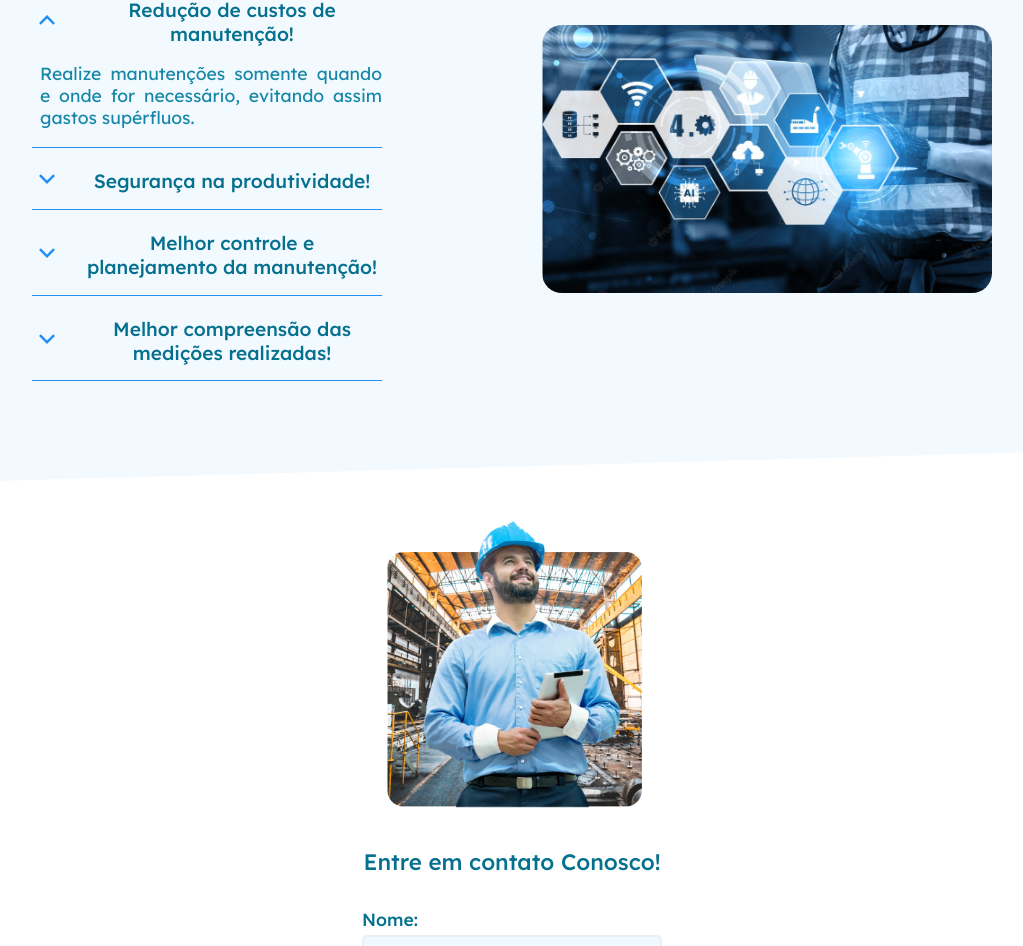
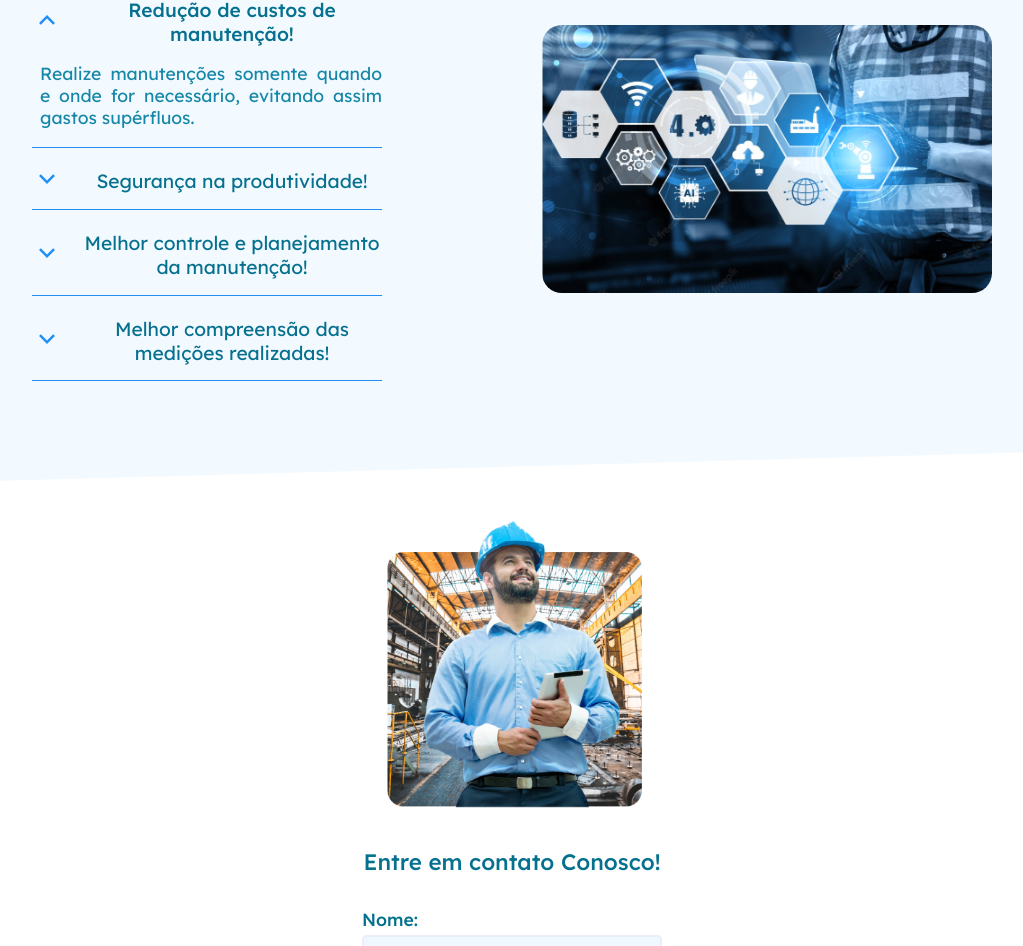
Before and after one commit to estevaolibardi/lektor-pagge, a Next.js app in the folder lektorr/: page / in a window 1280 px wide. Shown: the part 1411-2357 px from the top of the page, without its empty margins (128-1151 px from the left). Built offline with nearby package versions, Linux system fonts and the light colour scheme.

Commit message:
feat: new st

```diff
--- a/lektorr/components/Accordion/index.tsx
+++ b/lektorr/components/Accordion/index.tsx
@@ -49,6 +49,18 @@ type Type = {
   selected: any;
 };
 
+const STYLE = {
+  infoColor: {
+    color: 'green',
+  },
+  warningColor: {
+    color: 'orange',
+  },
+  errorColor: {
+    color: 'red',
+  },
+};
+
 const Accordion = ({ toggle, selected }: Type) => {
   return (
     <Box>
@@ -76,7 +88,7 @@ const Accordion = ({ toggle, selected }: Type) => {
 
               {data.map((item, i) => (
                 <BoxAccordion key={i}>
-                  <Question onClick={() => toggle(i)}>
+                  <Question onClick={() => toggle(i)} selected={selected}>
                     <span>
                       {selected === i + 1 ? (
                         <RiArrowUpSLine size={30} color="#228FF4" />
@@ -84,7 +96,15 @@ const Accordion = ({ toggle, selected }: Type) => {
                         <RiArrowDownSLine size={30} color="#228FF4" />
                       )}
                     </span>
-                    <h2>{item.question}</h2>
+                    <h2
+                      style={
+                        selected === i + 1
+                          ? { fontWeight: '500' }
+                          : { fontWeight: '400' }
+                      }
+                    >
+                      {item.question}
+                    </h2>
                   </Question>
                   {selected === i + 1 ? (
                     <Answer selected={selected}>{item.answer}</Answer>
--- a/lektorr/components/Accordion/styles.ts
+++ b/lektorr/components/Accordion/styles.ts
@@ -1,6 +1,10 @@
 import styled from 'styled-components';
 
 type ActiveProp = {
+  selected: any;
+};
+
+type ActiveProps = {
   selected: any;
 };
 
@@ -178,7 +182,7 @@ export const Answer = styled.div<ActiveProp>`
   }
 `;
 
-export const Question = styled.div`
+export const Question = styled.div<ActiveProps>`
   color: #06718f;
   display: flex;
   justify-content: space-between;
@@ -192,7 +196,7 @@ export const Question = styled.div`
   h2 {
     font-size: 1.2rem;
     width: 300px;
-    font-weight: 500;
+    /* font-weight: 500; */
     font-family: 'Lexend', sans-serif;
     cursor: pointer;
   }
--- a/lektorr/pages/index.tsx
+++ b/lektorr/pages/index.tsx
@@ -14,6 +14,7 @@ import { Footer } from '../components/Footer';
 export default function Home() {
   const [open, setOpen] = useState(false);
   const [selected, setSelected] = useState(1);
+  console.log(selected);
 
   const handleOpenNav = () => {
     setOpen(!open);
```
